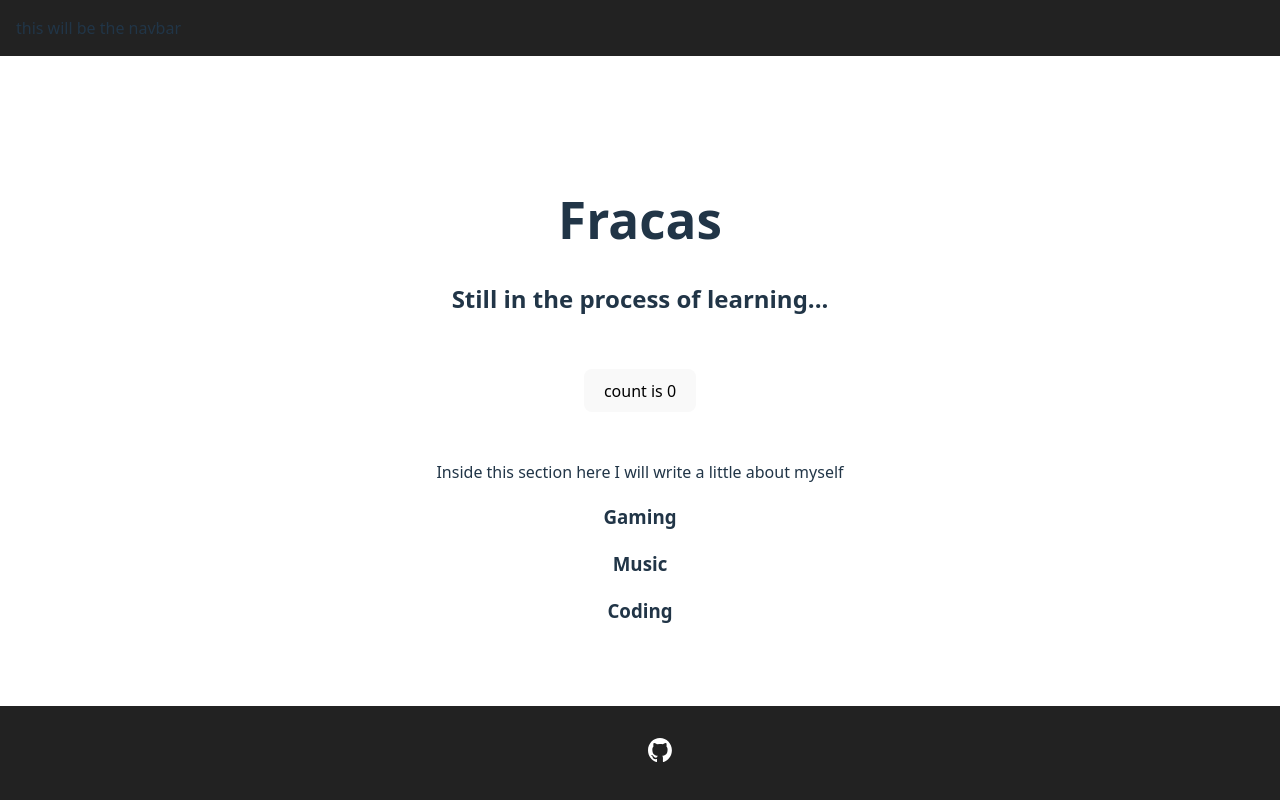
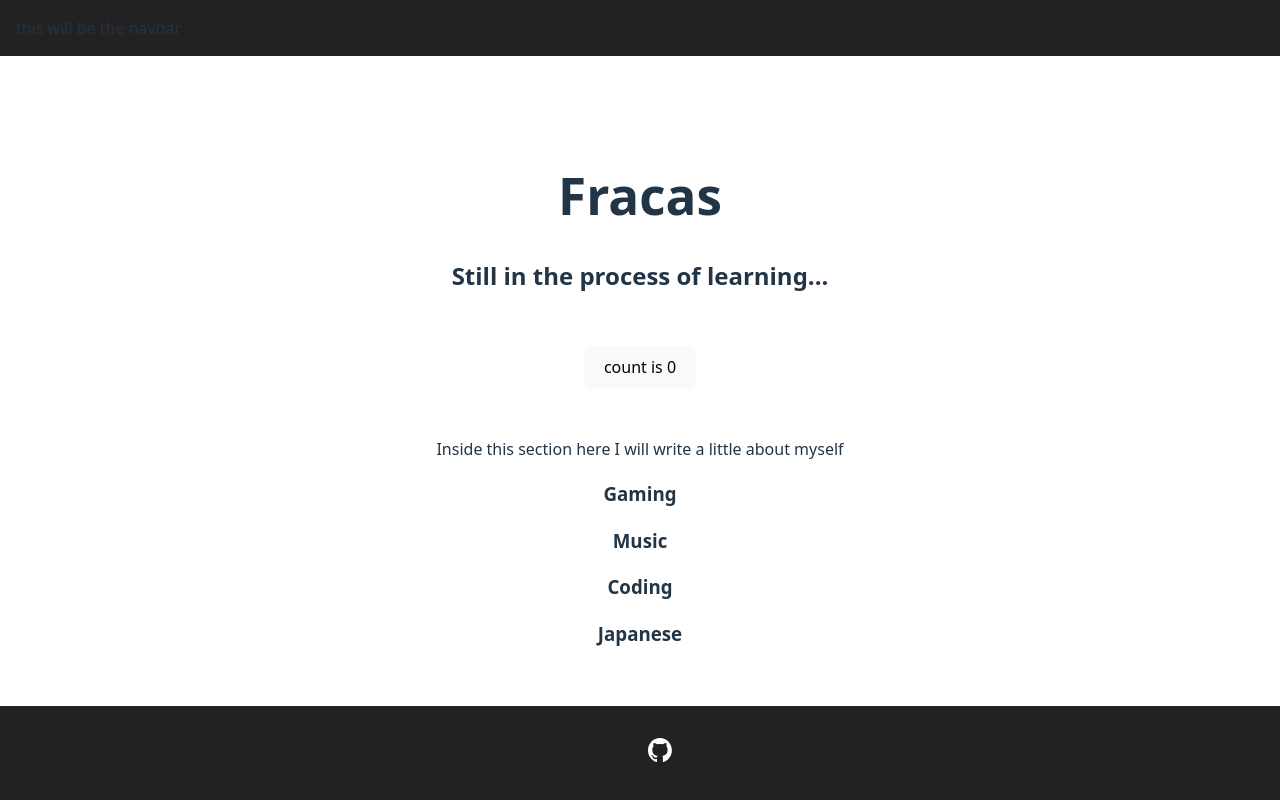
Before and after one commit to Fr4cas/fracas-app, a React (Vite) app: page / in a window 1280 px wide. Built offline with nearby package versions, Linux system fonts and the light colour scheme.

Commit message:
feat: add description field and placehold p tag

```diff
--- a/src/components/Hobby.jsx
+++ b/src/components/Hobby.jsx
@@ -1,5 +1,11 @@
 function Hobby() {
-    const hobbies = [{ title: "Gaming" }, { title: "Music" }, { title: "Coding" }];
+    const hobbies = [
+        // TODO: add descriptions
+        { title: "Gaming", description: "" },
+        { title: "Music", description: "" },
+        { title: "Coding", description: "" },
+        { title: "Japanese", description: "" }
+    ];
 
     return (
         <>
@@ -7,6 +13,7 @@ function Hobby() {
                 {hobbies.map((hobby, index) => (
                     <div className="hobby-card" key={index}>
                         <h3>{hobby.title}</h3>
+                        <p>{hobby.description}</p>
                     </div>
                 ))}
             </div>
```
